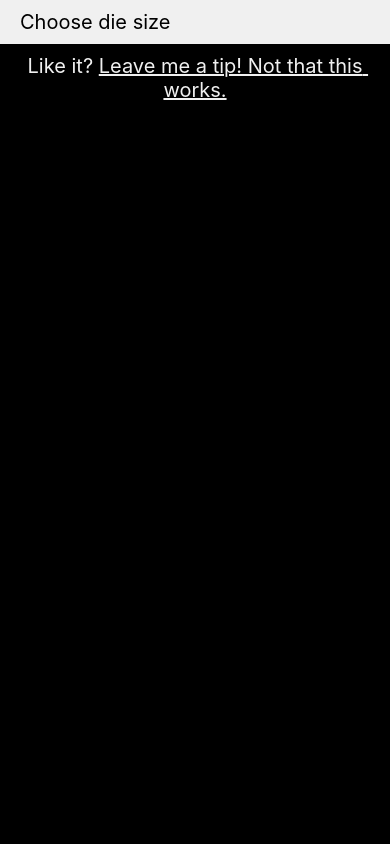
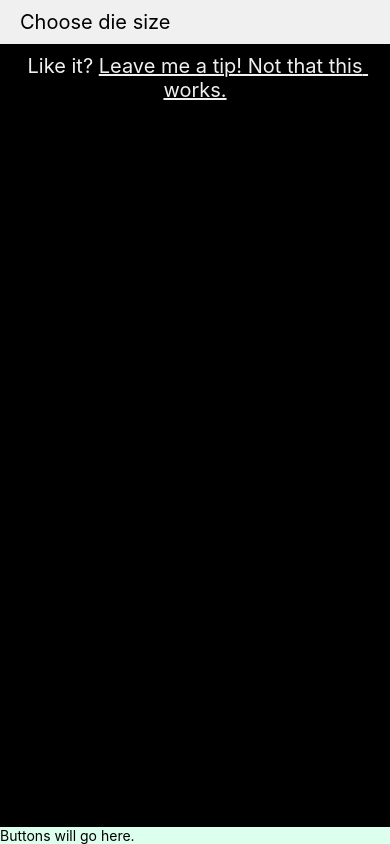
Before and after one commit to asilano/ChiDie, a React Native app: screen / in a window 390 px wide. Built offline with nearby package versions, Linux system fonts and the light colour scheme.

Commit message:
Start splitting out a common screen

```diff
--- a/App.js
+++ b/App.js
@@ -13,7 +13,6 @@ export default function App() {
   );
 }
 
-
 const styles = StyleSheet.create({
   container: {
     flex: 1,
--- a/DieMenu.js
+++ b/DieMenu.js
@@ -1,54 +1,15 @@
 import React, { Component } from "react";
 import { View, Text, StyleSheet } from "react-native";
 import Colours from "./Colours";
+import ScreenCommon from "./ScreenCommon";
+import Styles from "./Styles";
 
-class DieMenu extends Component {
-  render() {
-    return (
-      <View style={styles.container}>
-        <View style={styles.top_bar}>
-          <Text style={styles.top_bar_text}>Choose die size</Text>
-        </View>
-        <View style={styles.blank_space}>
-          <Text style={styles.body_text}>Like it? <Text style={styles.link_text}>Leave me a tip! Not that this works.</Text></Text>
-        </View>
-      </View>
-    )
-  }
+const DieMenu = () => {
+  return (
+    <ScreenCommon title='Choose die size'>
+      <Text style={Styles.body_text}>Like it? <Text style={Styles.link_text}>Leave me a tip! Not that this works.</Text></Text>
+    </ScreenCommon>
+  )
 }
 
-const fontSize = 20;
-
-const styles = StyleSheet.create({
-  container: {
-    flexDirection: 'column',
-    height: '100%',
-    width: '100%',
-  },
-  blank_space: {
-    background_color: Colours.background,
-    flexGrow: 1,
-    padding: 10,
-    alignContent: 'center'
-  },
-  body_text: {
-    color: Colours.foreground,
-    textAlign: "center",
-    fontSize: fontSize
-  },
-  link_text: {
-    textDecorationLine: 'underline'
-  },
-  top_bar: {
-    backgroundColor: Colours.top_bar,
-    flexBasis: 'auto',
-    padding: 10,
-    paddingLeft: 20
-  },
-  top_bar_text: {
-    color: Colours.top_bar_fg,
-    fontSize: fontSize
-  },
-})
-
 export default DieMenu;
--- /dev/null
+++ b/ScreenCommon.js
@@ -0,0 +1,54 @@
+import React, { Component } from "react";
+import { View, Text, StyleSheet } from "react-native";
+import Colours from "./Colours";
+
+const ScreenCommon = props => {
+  return (
+    <View style={styles.container}>
+      <View style={styles.top_bar}>
+        <Text style={styles.top_bar_text}>{props.title}</Text>
+      </View>
+      <View style={styles.blank_space}>
+        {props.children}
+      </View>
+      <View style={styles.button_area}>
+        <Text style={styles.button_text}>Buttons will go here.</Text>
+      </View>
+    </View>
+  )
+}
+
+const fontSize = 20;
+
+const styles = StyleSheet.create({
+  container: {
+    flexDirection: 'column',
+    height: '100%',
+    width: '100%',
+  },
+  blank_space: {
+    background_color: Colours.background,
+    flexGrow: 1,
+    padding: 10,
+    alignContent: 'center'
+  },
+  top_bar: {
+    backgroundColor: Colours.top_bar,
+    flexBasis: 'auto',
+    padding: 10,
+    paddingLeft: 20
+  },
+  top_bar_text: {
+    color: Colours.top_bar_fg,
+    fontSize: fontSize
+  },
+  button_area: {
+    flexBasis: 'auto',
+    backgroundColor: Colours._button_area_bg
+  },
+  button_text: {
+    color: Colours._button_area_fg
+  }
+})
+
+export default ScreenCommon;
--- /dev/null
+++ b/Styles.js
@@ -0,0 +1,17 @@
+import { StyleSheet } from "react-native";
+import Colours from "./Colours";
+
+const fontSize = 20;
+
+const Styles = StyleSheet.create({
+  body_text: {
+    color: Colours.foreground,
+    textAlign: "center",
+    fontSize: fontSize
+  },
+  link_text: {
+    textDecorationLine: 'underline'
+  },
+})
+
+export default Styles;
```
